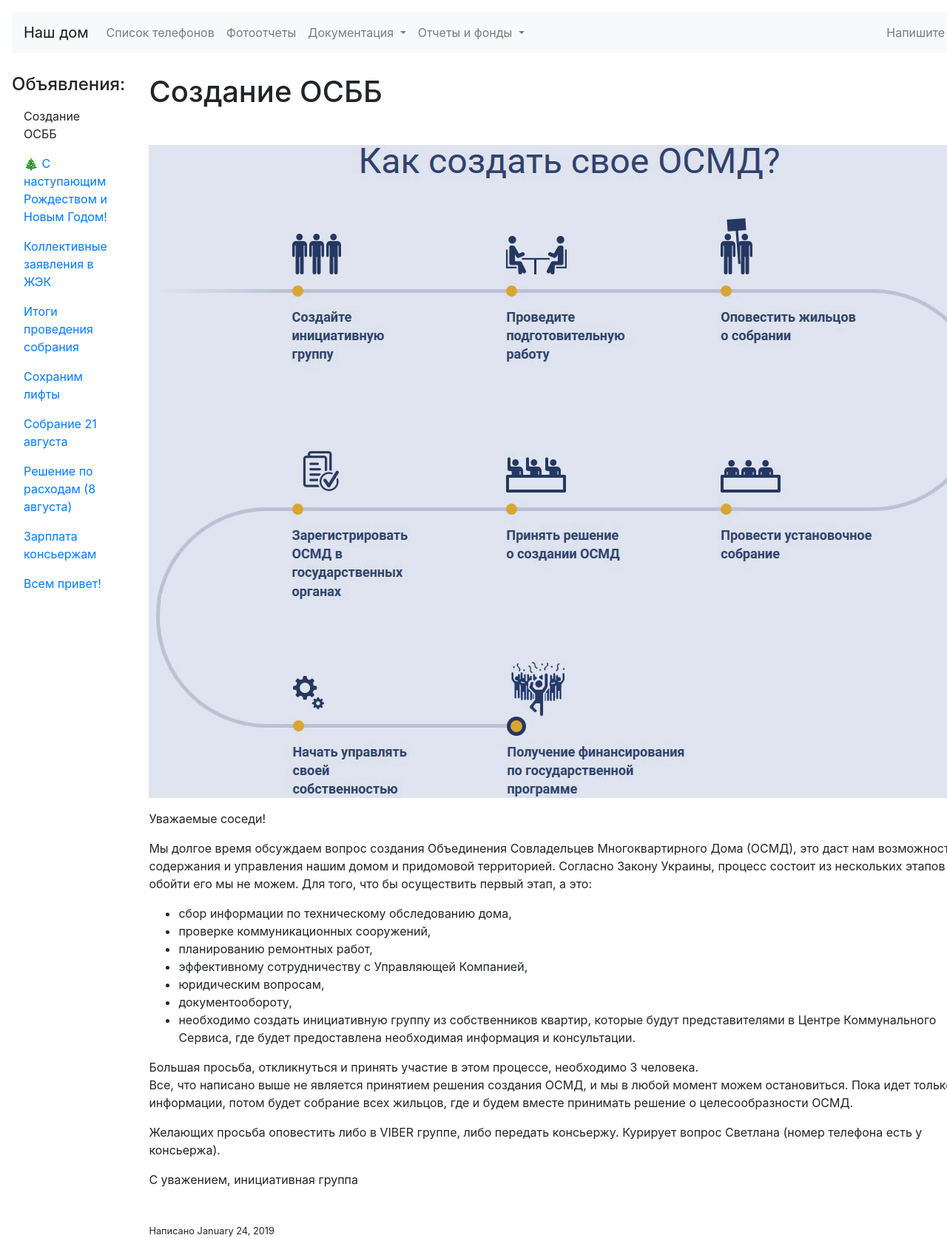
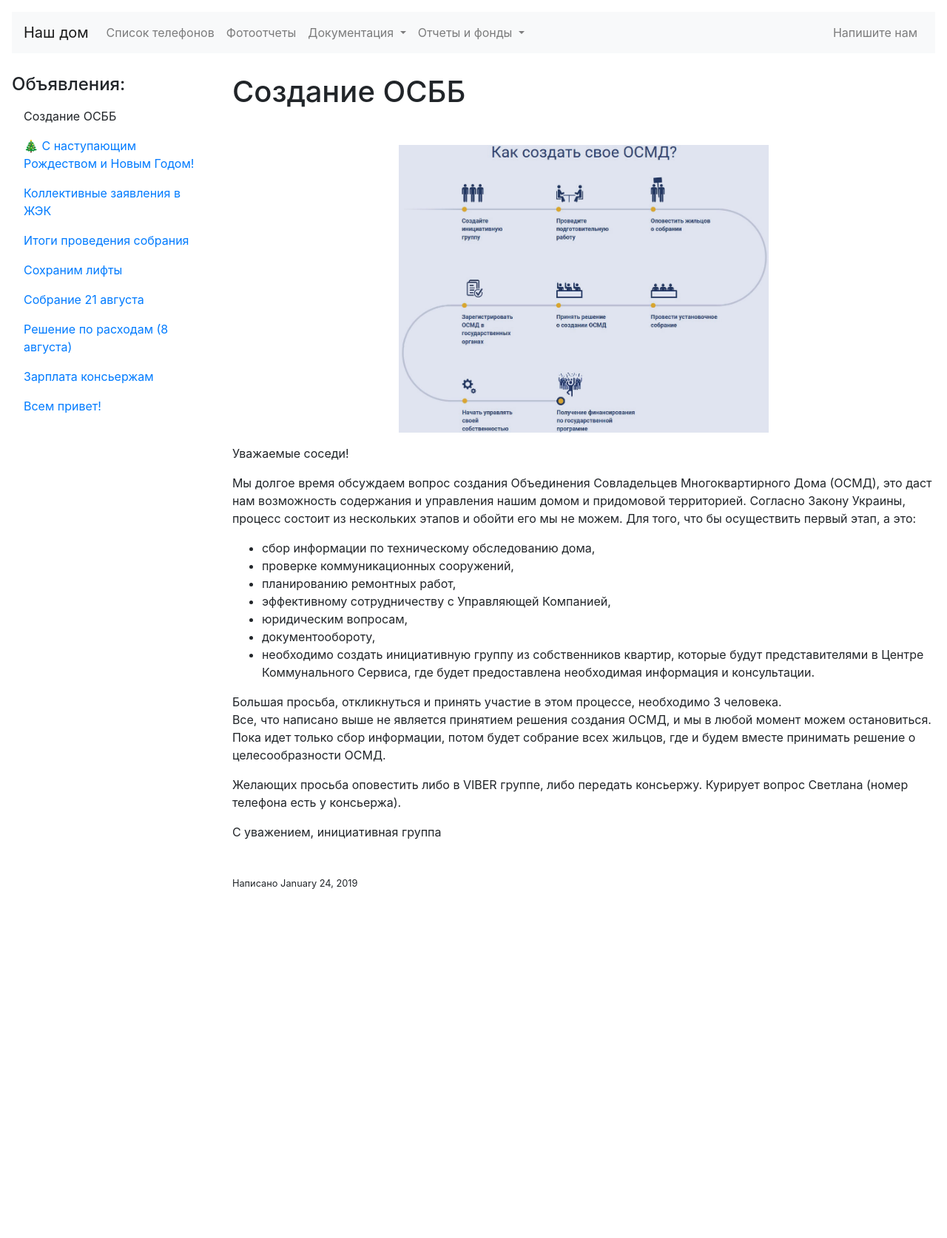
Before and after one commit to heroes-kiev/16b, a Jekyll site: the page built from _posts/2019-01-24-create-osbb.md, in a window 1280 px wide. Shown: the whole page at 74% size. Built offline with Jekyll 4.4.1, drawn with Linux system fonts in a browser that asks for light colours; after the commit the page ends 1204 px from its top, so only the background shows below that.

Commit message:
Update 2019-01-24-create-osbb.md

```diff
--- a/_posts/2019-01-24-create-osbb.md
+++ b/_posts/2019-01-24-create-osbb.md
@@ -4,7 +4,8 @@ layout: post
 title: Создание ОСББ
 ---
 
-![Схема создания ОСМД](/assets/images/osmd-v-ukraine-shema-sozdaniya.jpg){: align='center', width=500}
+![Схема создания ОСМД](/assets/images/osmd-v-ukraine-shema-sozdaniya.jpg){: width="500"}
+{: style="text-align: center"}
 
 Уважаемые соседи!
 
```
